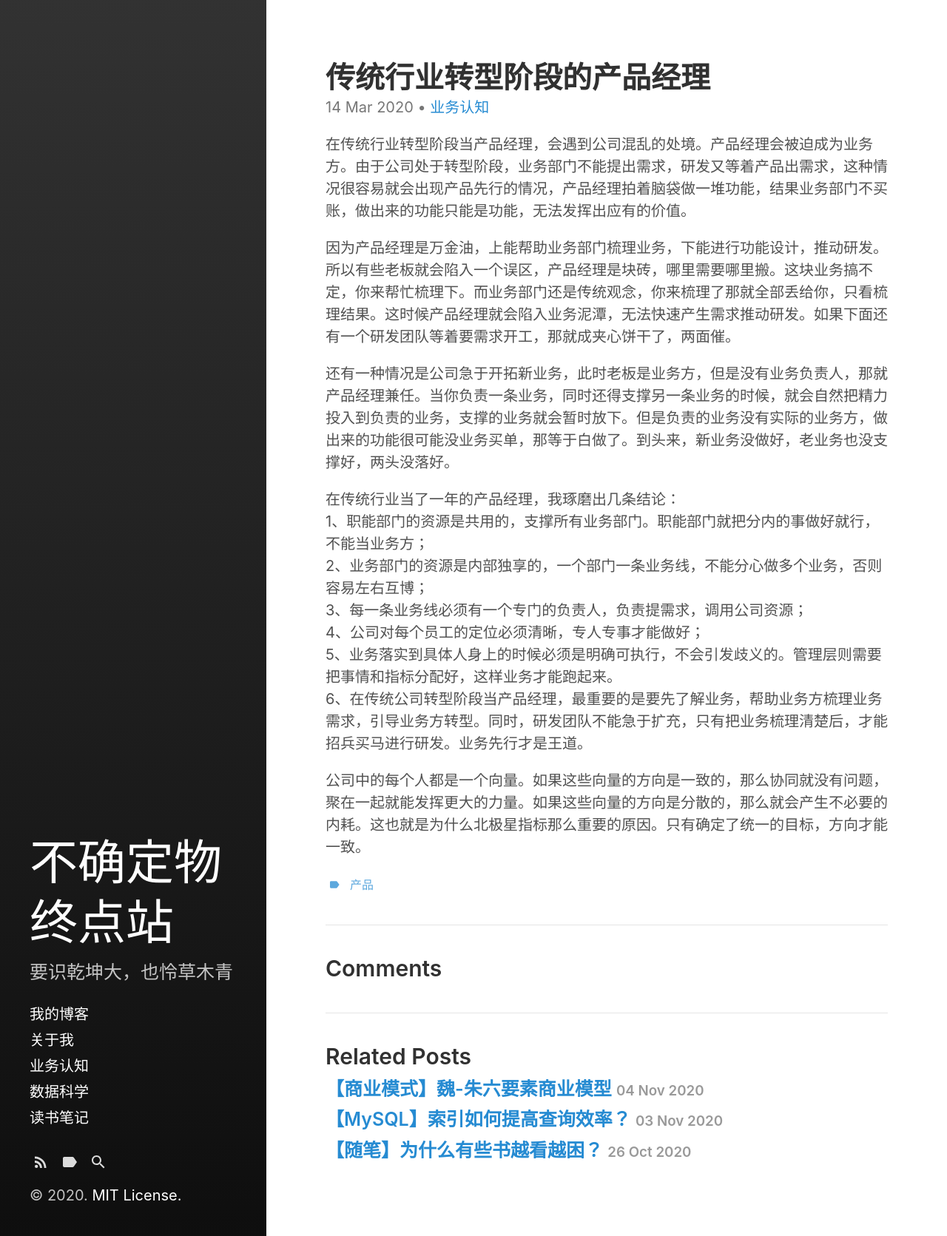
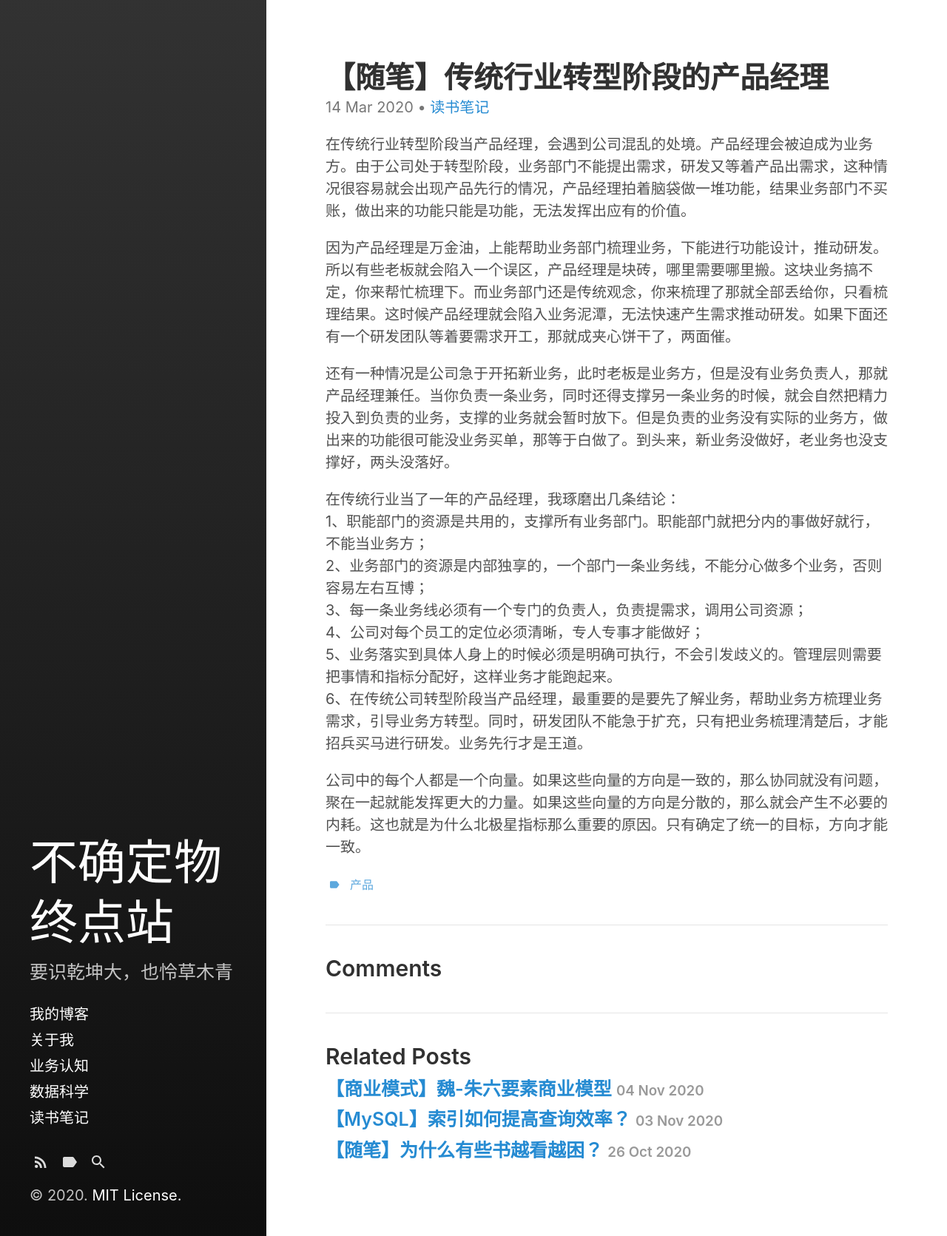
Before and after one commit to Bin0Lin/Bin0Lin.github.io, a Jekyll site: the page built from _posts/2020-03-14-传统行业转型阶段的产品经理.md, in a window 1280 px wide. Shown: the whole page at 74% size. Built offline with Jekyll 4.4.1, drawn with Linux system fonts in a browser that asks for light colours.

Commit message:
Update 2020-03-14-传统行业转型阶段的产品经理.md

```diff
--- a/_posts/2020-03-14-传统行业转型阶段的产品经理.md
+++ b/_posts/2020-03-14-传统行业转型阶段的产品经理.md
@@ -1,9 +1,9 @@
 ---
 layout: post
-title:  "传统行业转型阶段的产品经理"
+title:  "【随笔】传统行业转型阶段的产品经理"
 date:   2020-03-14
 categories:
-    - 业务认知
+    - 读书笔记
 tags:
     - 产品
 ---
```
